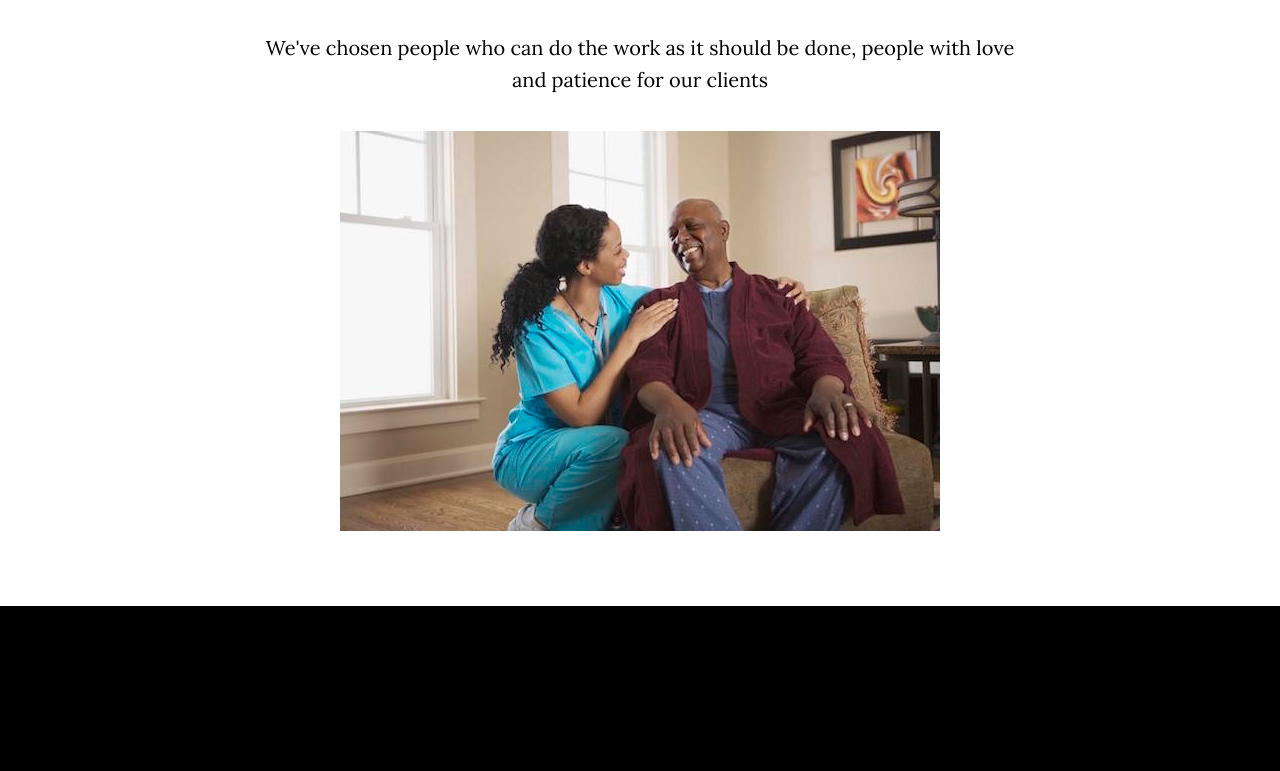
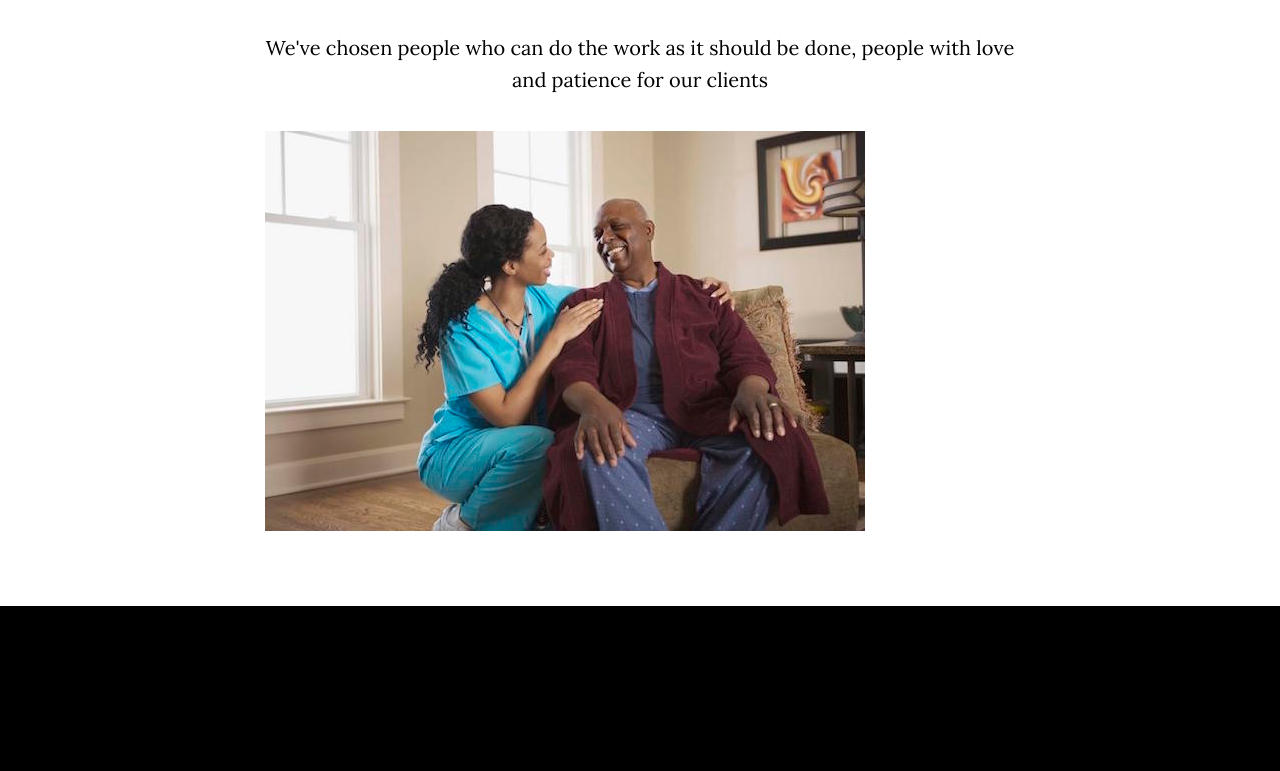
Before and after one commit to lynettebrowne/lynettebrowne.github.io, a website: page index.html in a window 1280 px wide. Shown: the part 1344-2115 px from the top of the page. Drawn offline with nearby package versions, Linux system fonts and the light colour scheme; some packages are replaced by stand-ins of ours.

Commit message:
lionel c

```diff
--- a/index.html
+++ b/index.html
@@ -108,7 +108,7 @@
                 	Our team consist of qualified nurses and nurses aid's.
                 </p>
                 <p>We've chosen people who can do the work as it should be done, people with love and patience for our clients</p>
-                <img src="img/nurse1.jpg" alt="Mountain View">
+                <img src="img/nurse1.jpg" alt="Mountain View" class="img-responsive">
             </div>
         </div>
     </section>
@@ -121,12 +121,12 @@
                     <h2 class="text-center">Our Service</h2>
                     <ul>
                         <p>
-                        <strong>
+
                         <li>It offers a day care, short term or long-term care service, catering for the individual needs of each resident. The home is newly refurbished, providing brand new furniture and decoration. Staff are highly qualified and offers exceptional standards of care. They actively encourage residents to make informed choices and to maintain independence. It provides engaging and fun activities.
                         </li>
                         <p></p>
                         <li> Do you need a weekend off or a nurse to watch over you loving family member in need of assistant, we provide an extra service of watching over your family member</li>
-                        </strong>
+
                         </p>
 
                         <img src="img/bgsala1.jpg" alt="Mountain View" style="width:304px;height:228px;padding-top: 2px;padding-right: 2px;padding-bottom: 2px;padding-left: 2px;">
```
